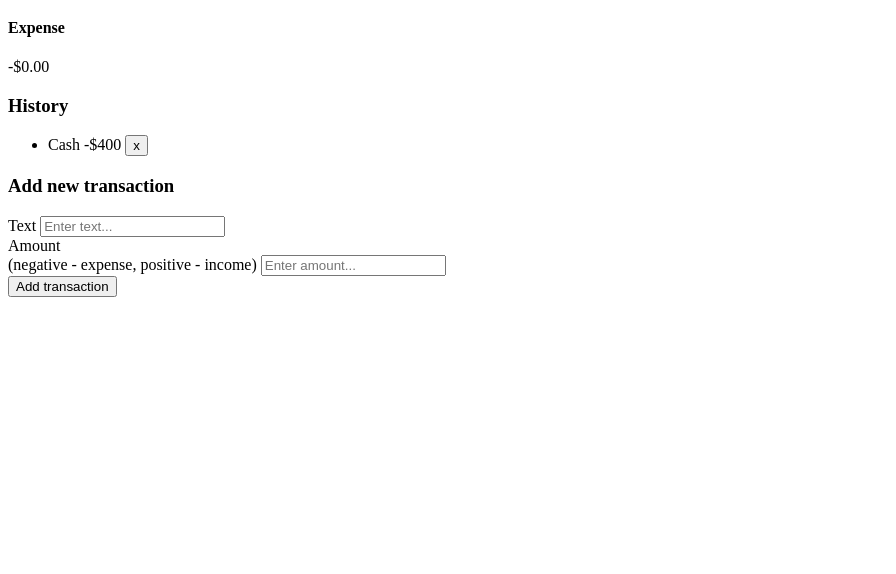
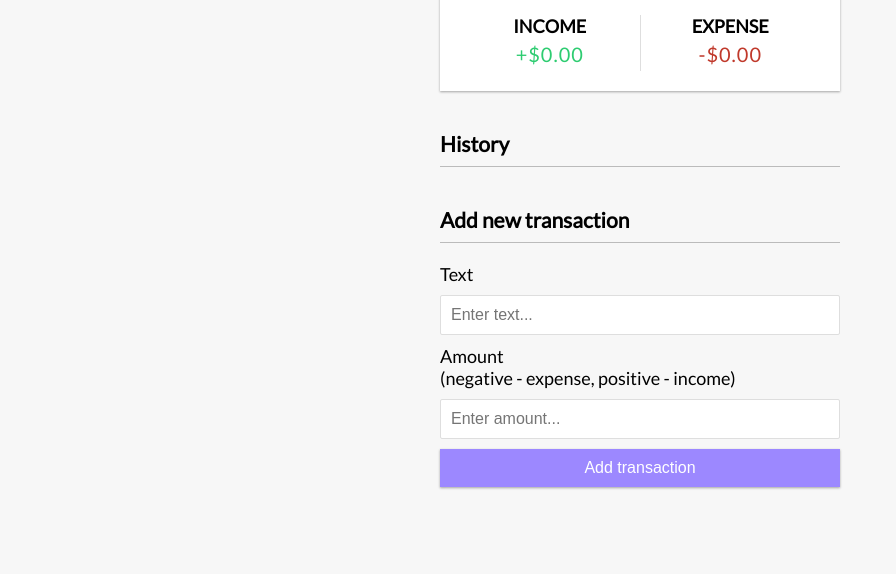
Before and after one commit to ericstober/expense-tracker, a plain HTML site: page index.html in a window 1280 px wide. Shown: the part 226-800 px from the top of the page, without its empty margins (0-896 px from the left). Drawn offline with Linux system fonts and the light colour scheme.

Commit message:
completed styles

```diff
--- a/index.html
+++ b/index.html
@@ -27,9 +27,7 @@
     </div>
 
     <h3>History</h3>
-    <ul id="list" class="list">
-      <li class="minus">Cash <span>-$400</span> <button class="delete-btn">x</button></li>
-    </ul>
+    <ul id="list" class="list"></ul>
 
     <h3>Add new transaction</h3>
     <form id="form">
--- a/style.css
+++ b/style.css
@@ -0,0 +1,152 @@
+@import url('https://fonts.googleapis.com/css?family=Lato&display=swap');
+
+:root {
+  --box-shadow: 0 1px 3px rgba(0, 0, 0, 0.12), 0 1px 2px rgba(0, 0, 0, 0.24);
+}
+
+* {
+  box-sizing: border-box;
+}
+
+body {
+  background-color: #f7f7f7;
+  display: flex;
+  flex-direction: column;
+  align-items: center;
+  justify-content: center;
+  min-height: 100vh;
+  margin: 0;
+  font-family: 'Lato', sans-serif;
+  font-size: 18px;
+}
+
+.container {
+  margin: 30px auto;
+  width: 400px;
+}
+
+h1 {
+  letter-spacing: 1px;
+  margin: 0;
+}
+
+h3 {
+  border-bottom: 1px solid #bbb;
+  padding-bottom: 10px;
+  margin: 40px 0 10px;
+}
+
+h4 {
+  margin: 0;
+  text-transform: uppercase;
+}
+
+.inc-exp-container {
+  background-color: #fff;
+  box-shadow: var(--box-shadow);
+  padding: 20px;
+  display: flex;
+  justify-content: space-between;
+  margin: 20px 0;
+}
+
+.inc-exp-container > div {
+  flex: 1;
+  text-align: center;
+}
+
+.inc-exp-container > div:first-of-type {
+  border-right: 1px solid #dedede;
+}
+
+.money {
+  font-size: 20px;
+  letter-spacing: 1px;
+  margin: 5px 0;
+}
+
+.money.plus {
+  color: #2ecc71;
+}
+
+.money.minus {
+  color: #c0392b;
+}
+
+label {
+  display: inline-block;
+  margin: 10px 0;
+}
+
+input[type='text'],
+input[type='number'] {
+  border: 1px solid #dedede;
+  border-radius: 2px;
+  display: block;
+  font-size: 16px;
+  padding: 10px;
+  width: 100%;
+}
+
+.btn {
+  cursor: pointer;
+  background-color: #9c88ff;
+  box-shadow: var(--box-shadow);
+  color: #fff;
+  border: 0;
+  display: block;
+  font-size: 16px;
+  margin: 10px 0 30px;
+  padding: 10px;
+  width: 100%;
+}
+
+.btn:focus,
+.delete-btn:focus {
+  outline: 0;
+}
+
+.list {
+  list-style-type: none;
+  padding: 0;
+  margin-bottom: 40px;
+}
+
+.list li {
+  background-color: #fff;
+  box-shadow: var(--box-shadow);
+  color: #333;
+  display: flex;
+  justify-content: space-between;
+  position: relative;
+  padding: 10px;
+  margin: 10px 0;
+}
+
+.list li.plus {
+  border-right: 5px solid #2ecc71;
+}
+
+.list li.minus {
+  border-right: 5px solid #c0392b;
+}
+
+.delete-btn {
+  cursor: pointer;
+  background-color: #e74c3c;
+  border: 0;
+  color: #fff;
+  font-size: 20px;
+  line-height: 20px;
+  padding: 2px 5px;
+  position: absolute;
+  top: 50%;
+  left: 0;
+  transform: translate(-100%, -50%);
+  opacity: 0;
+  transition: opacity 0.3s ease;
+}
+
+.list li:hover .delete-btn {
+  opacity: 1;
+}
```
